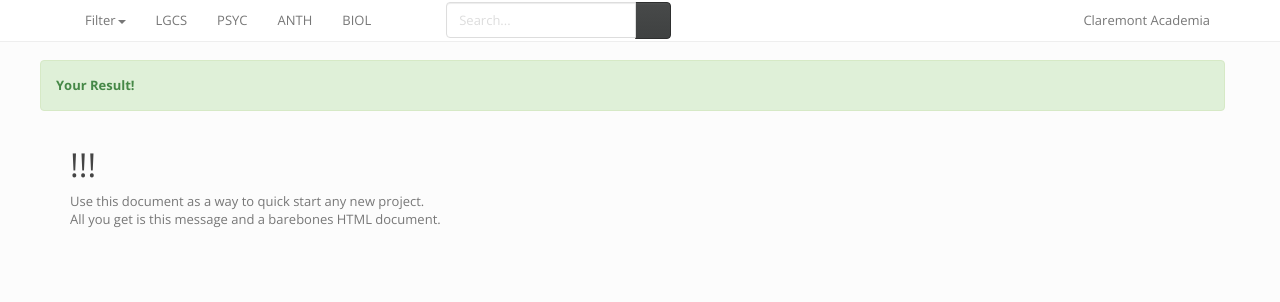
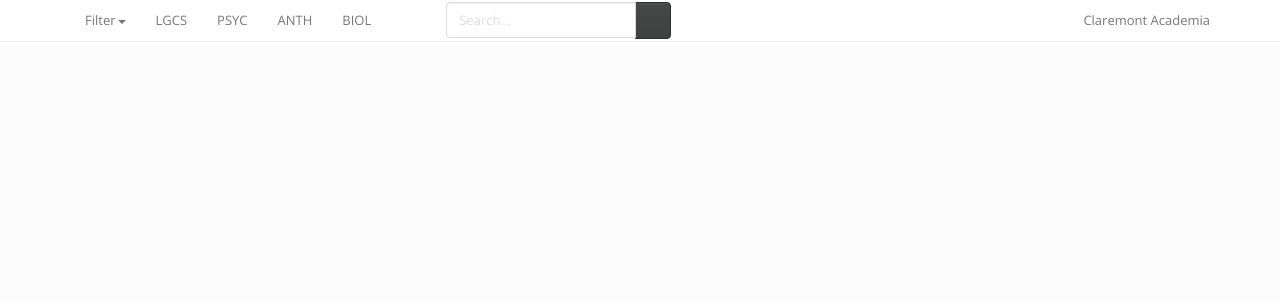
Before and after one commit to ClaremontAcademia/Forum, a Django app: page / in a window 1280 px wide. Shown: the top 302 px of the page. Run offline with Django 3.2, Linux system fonts and the light colour scheme; some libraries are stand-ins or nearby versions; some web fonts are replaced.

Commit message:
Delete boilerplate container content

```diff
--- a/forum/templates/base.html
+++ b/forum/templates/base.html
@@ -108,21 +108,6 @@
             </div><!-- /.container-fluid -->
         </nav>
 
-        <div class="container">
-            <div class="row">
-                <div class="alert alert-success">
-                    <strong>Your Result!</strong> <span id="showSearchTerm"></span>
-                </div>
-            </div>
-        </div>
-
-        <div class="container">
-
-            <h1>!!!</h1>
-            <p>Use this document as a way to quick start any new project.<br> All you get is this message and a barebones HTML document.</p>
-
-        </div> <!-- /container -->
-
         <!-- Le javascript
         ================================================== -->
         <!-- Placed at the end of the document so the pages load faster -->
```
